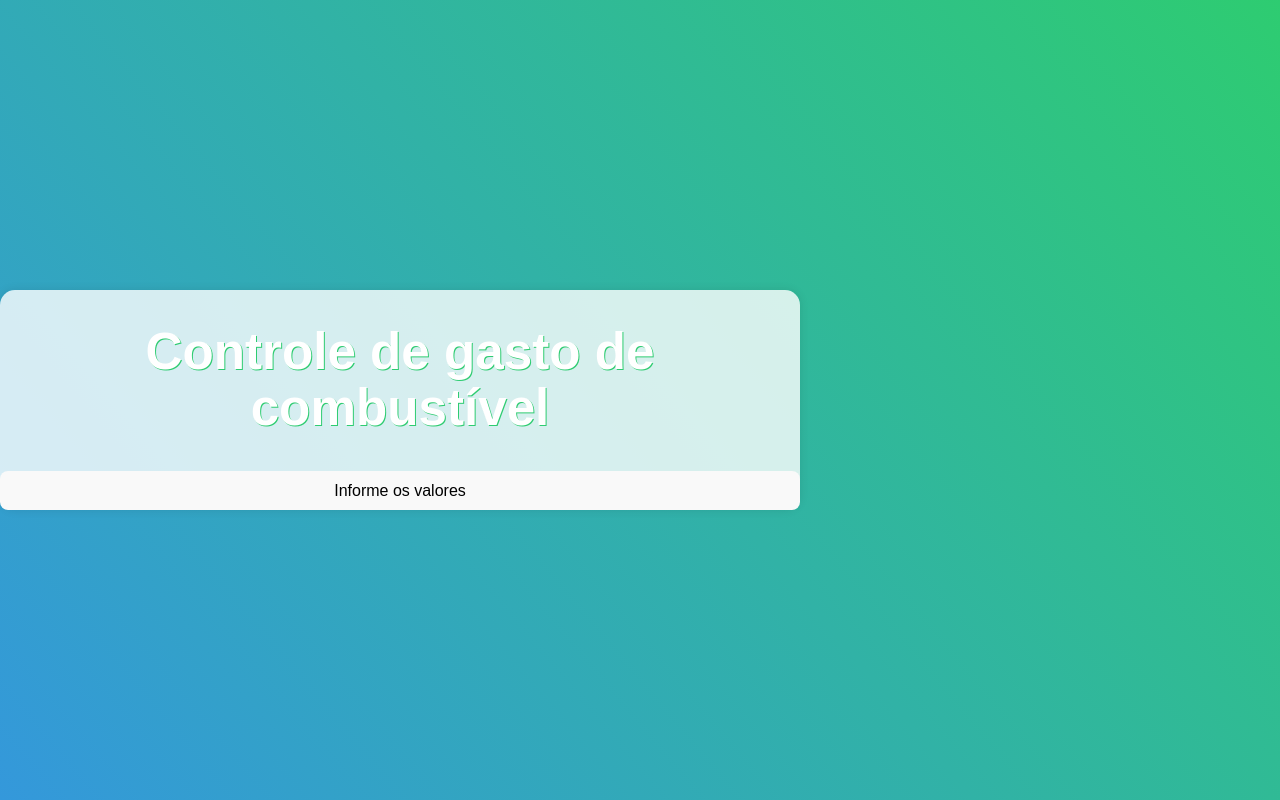
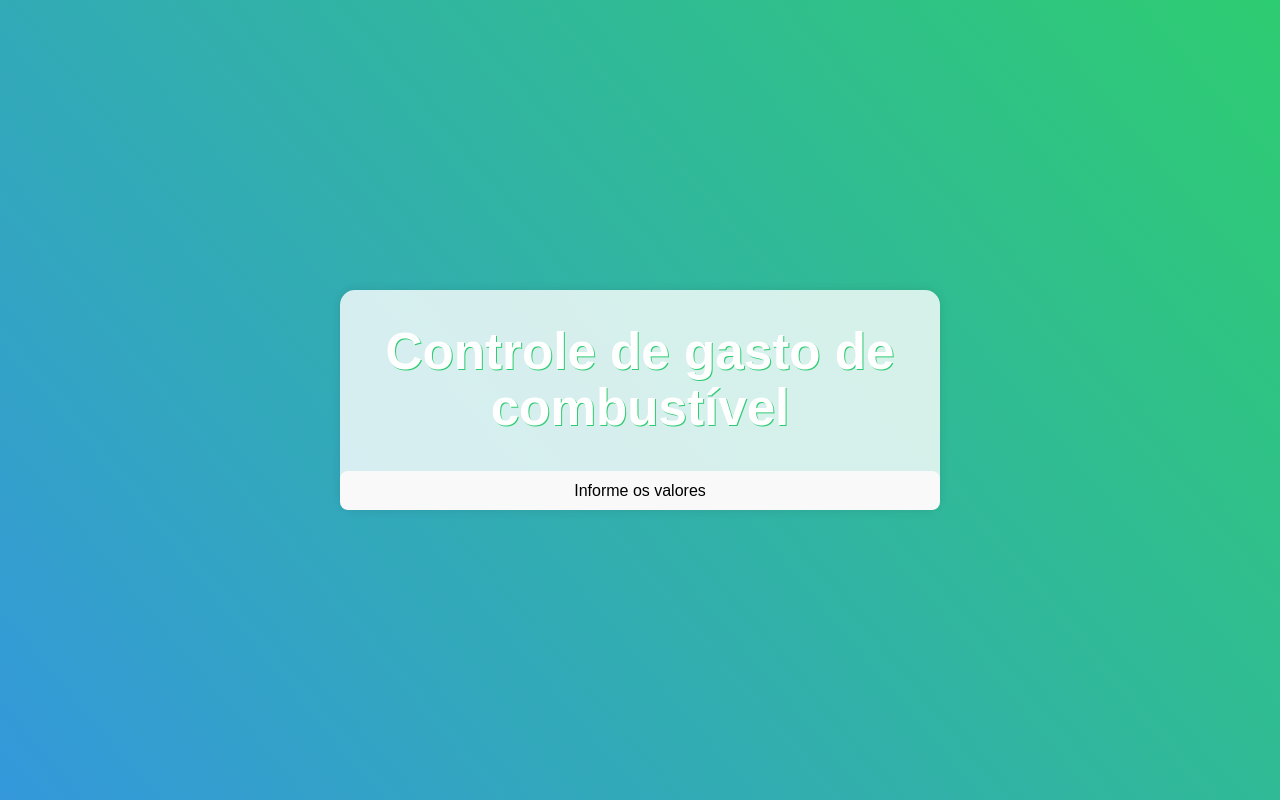
Before and after one commit to MarceloMederi/consumoCombustivelReact, a React (Vite) app in the folder concom/: page / in a window 1280 px wide. Built offline with nearby package versions, Linux system fonts and the light colour scheme.

Commit message:
Update App.css
Retirado o padding da div

```diff
--- a/concom/src/App.css
+++ b/concom/src/App.css
@@ -16,11 +16,14 @@ main {
 }
 
 div {
-  max-width: 800px; /* mantém o máximo de largura para evitar esticar demais em telas grandes */
+  width: 80%; /* ou qualquer largura desejada */
+  margin: auto; /* centraliza horizontalmente */
+  max-width: 600px; /* mantém o máximo de largura para evitar esticar demais em telas grandes */
   background-color: rgba(255, 255, 255, 0.8);
   border-radius: 15px;
   box-shadow: 0 0 10px rgba(0, 0, 0, 0.1);
 }
+
 
 input {
   width: calc(100% - 20px);
```
